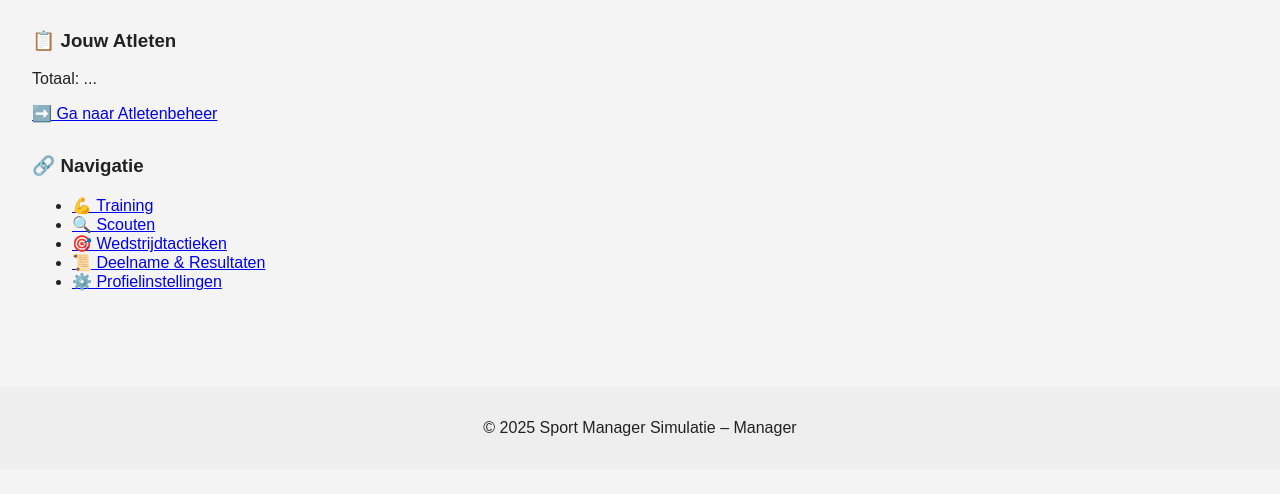
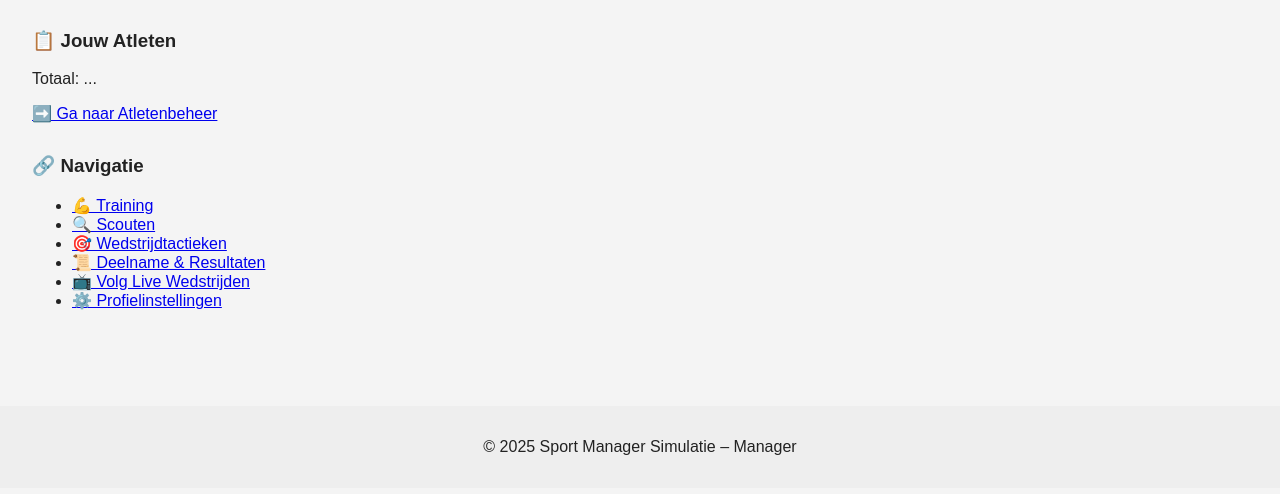
Before and after one commit to asw357/Multisport-Manager, a plain HTML site: page manager.html in a window 1280 px wide. Shown: the part 286-780 px from the top of the page. Drawn offline with Linux system fonts and the light colour scheme; sample sign-in values are in the browser's storage.

Commit message:
Update manager.html

```diff
--- a/manager.html
+++ b/manager.html
@@ -39,6 +39,7 @@
         <li><a href="scouting.html">🔍 Scouten</a></li>
         <li><a href="tactics.html">🎯 Wedstrijdtactieken</a></li>
         <li><a href="editie_resultaten.html">📜 Deelname & Resultaten</a></li>
+        <li><a href="live_wedstrijd.html">📺 Volg Live Wedstrijden</a></li>
         <li><a href="profiel.html">⚙️ Profielinstellingen</a></li>
       </ul>
     </section>
```
